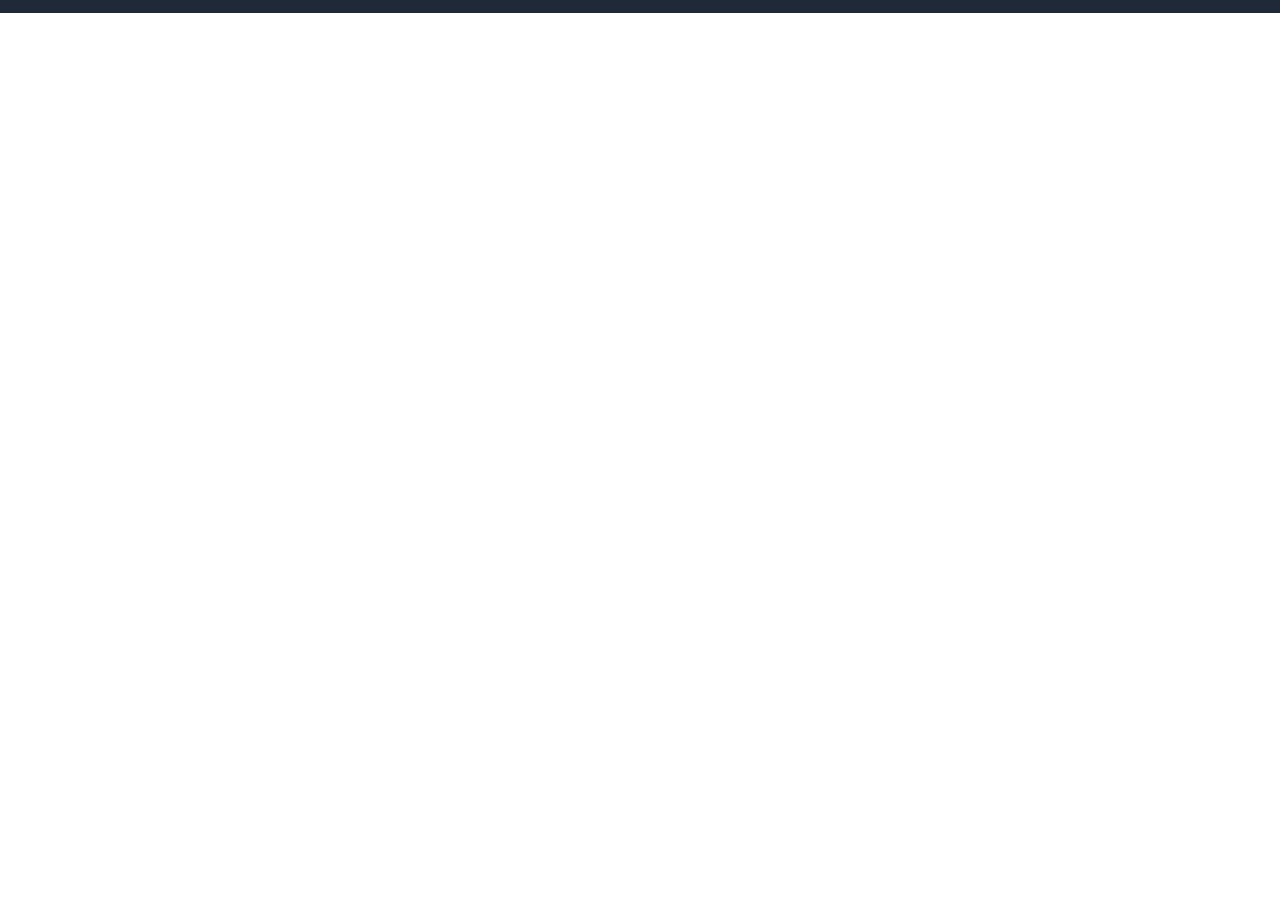
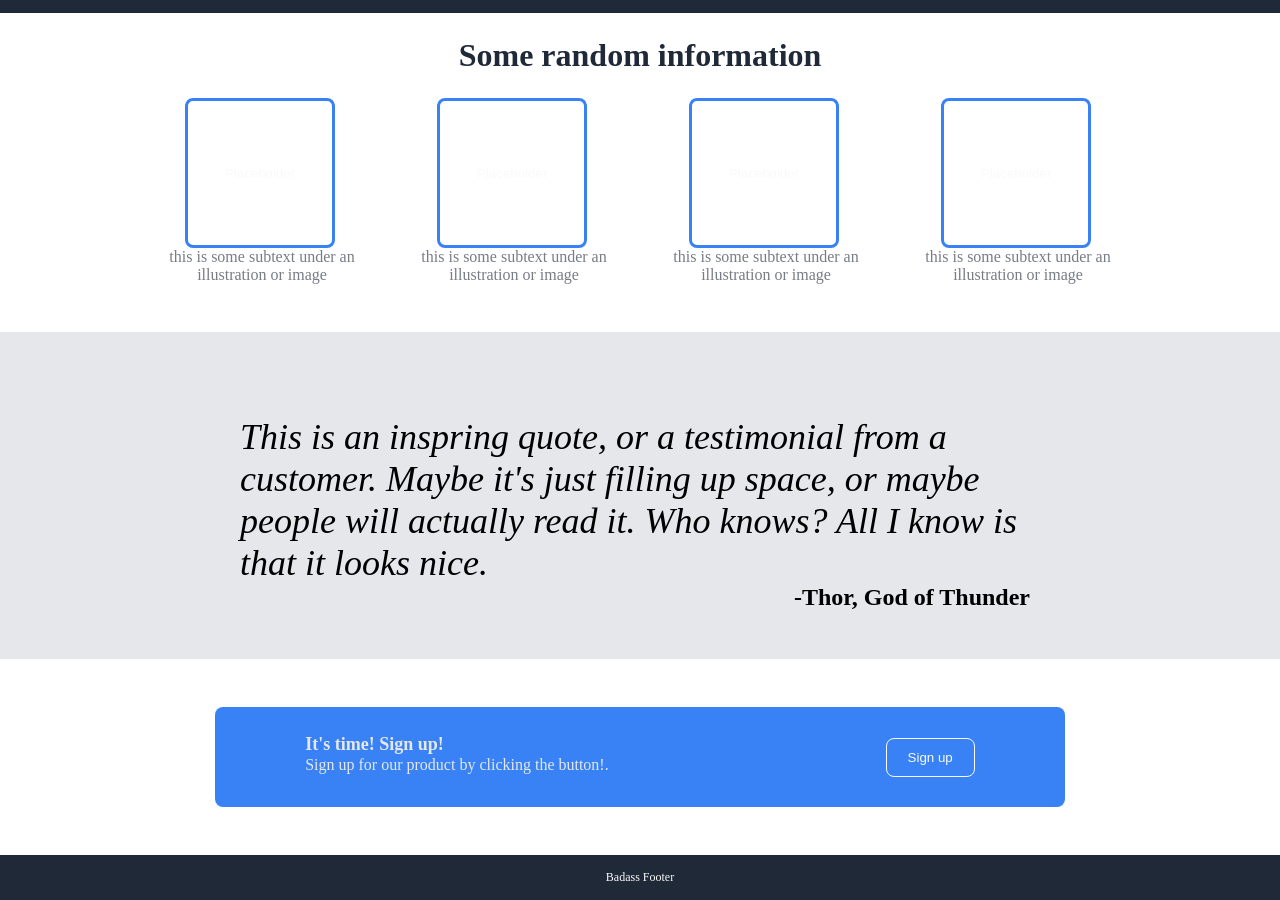
Before and after one commit to allenma92/Project-Landing-Page-, a plain HTML site: page index.html in a window 1280 px wide. Shown: the part 405-1305 px from the top of the page. Before the commit the page ends 800 px from the top, so only its background shows below. Drawn offline with Linux system fonts and the light colour scheme.

Commit message:
final markup of html and css

```diff
--- a/index.html
+++ b/index.html
@@ -4,7 +4,7 @@
     <meta charset="UTF-8">
     <meta http-equiv="X-UA-Compatible" content="IE=edge">
     <meta name="viewport" content="width=device-width, initial-scale=1.0">
-    <title>Document</title>
+    <title>Mac's Landing Page</title>
     <link rel="stylesheet" href="style.css">
 </head>
 <body>
@@ -35,7 +35,54 @@
     </div>
 </div>
 <!--END OF HEADER CONTENT-->
-
+<!--START OF INFORMATION-->
+<div class="information-header">Some random information</div>
+<div class="information-container">
+    <div class="information-placeholder">
+        <button>Placeholder</button>
+        <div class="information-text">this is some subtext under an illustration or image</div>
+    </div>
+    <div class="information-placeholder">
+        <button>Placeholder</button>
+        <div class="information-text">this is some subtext under an illustration or image</div>
+    </div>
+    <div class="information-placeholder">
+        <button>Placeholder</button>
+        <div class="information-text">this is some subtext under an illustration or image</div>
+    </div>
+    <div class="information-placeholder">
+        <button>Placeholder</button>
+        <div class="information-text">this is some subtext under an illustration or image</div>
+    </div>
+</div>
+<!--END OF INFORMATION-->
+<!--START OF QUOTE-->
+<div class="quote-container">
+   <div class="quote">
+       <p>This is an inspring quote, or a testimonial from a customer. Maybe it's just filling up space, or maybe people will actually read it. Who knows? All I know is that it looks nice.</p>
+       <div class="thor">-Thor, God of Thunder</div>
+   </div>
+</div>
+<!--END OF QUOTE-->
+<!--START OF CALL TO ACTION-->
+<div class="call-container">
+    <div class="call-content">
+        <div class="call-modal">
+            <div class="call-modal-container">
+    <div class="time">It's time! Sign up!</div>
+    <div class="call-modal-text">
+    <p>Sign up for our product by clicking the button!.</p></div>
+    </div>
+    </div>
+    <div class="call-button">
+        <button>Sign up</button>
+    </div>
+</div>
+</div>
+<!--END CALL TO ACTION-->
+<div class="footer">
+    Badass Footer
+</div>
 
 </body>
 </html>
--- a/style.css
+++ b/style.css
@@ -73,3 +73,148 @@ button {
     border-radius: 8px;
     padding: 8px 16px;
 }
+
+.image-placeholder {
+    background-color: #898989;
+    display: flex;
+    height: 200px;
+    margin: 5px;
+    width: 400px;
+    justify-content: center;
+    align-items: center;
+    color: #f9faf8;
+}
+
+.information-header {
+    display: flex;
+    padding-top: 24px;
+    padding-bottom: 24px;
+    justify-content: center;
+    align-items: center;
+    font-size: 32px;
+    color: #1f2937;
+    font-weight: bolder;
+}
+
+.information-container {
+    display: flex;
+    justify-content: center;
+    align-items: center;
+    flex-wrap: wrap;
+    gap: 52px;
+    margin-bottom: 48px;
+}
+
+.information-placeholder {
+    max-width: 200px;
+    justify-content: center;
+
+}
+
+.information-placeholder button {
+    width: 150px;
+    height: 150px;
+    background-color: #ffffff;
+    border: 3px solid #3882f6;
+    margin-left: 23px;
+}
+
+.information-text {
+    text-align: center;
+    font-size: 16px;
+    color: #777c85;
+}
+
+.quote-container {
+    background-color: #e5e7eb;
+    font-size: 36px;
+    display: flex;
+    justify-content: center;
+    align-content: center;
+    padding: 48px;
+    font-style:  italic;
+}
+
+.quote {
+    display: block;
+    max-width: 800px;
+    justify-content: center;
+    align-items: center;
+    flex-wrap: wrap;
+}
+
+.quote p {
+    margin-bottom: 0%;
+}
+
+.thor {
+    font-weight: bolder;
+    font-style: normal;
+    font-size: 24px;
+    display: flex;
+    justify-content: flex-end;
+    margin-right: 10px;
+}
+
+.call-container {
+    display: flex;
+    padding: 48px;
+    justify-content: center;
+    align-items: center;
+}
+
+.call-content {
+    display: flex;
+    justify-content: space-around;
+    align-items: center;
+    background-color: #3882f6;
+    color: #f9faf8;
+    width: 850px;
+    border-radius: 8px;
+    height: 100px;
+}
+
+.call-modal {
+    display: flex;
+    padding: 48px 0px;
+    margin-bottom: 0px;
+    width: 400px;
+    align-items: center;
+    justify-content: space-between;
+}
+
+.call-modal-container {
+    display: block;
+    font-size: 16px;
+    color: #e5e7eb;
+}
+
+.time {
+    display: flex;
+    margin-bottom: -15px;
+    font-size: 18px;
+    font-weight:bolder;
+}
+
+.call-modal-text {
+    margin-bottom: -10px;
+}
+
+.call-button {
+    background-color: #3882f6;
+    color: #f9faf8;
+    border: 1px solid #f9faf8;
+    border-radius: 8px;
+    padding: 2px 4px;
+}
+
+.footer {
+    display: flex;
+    justify-content: center;
+    align-items: center;
+    padding: 15px;
+    background-color: #1f2937;
+    color: #f9faf8;
+    font-size: 12px;
+
+}
```
